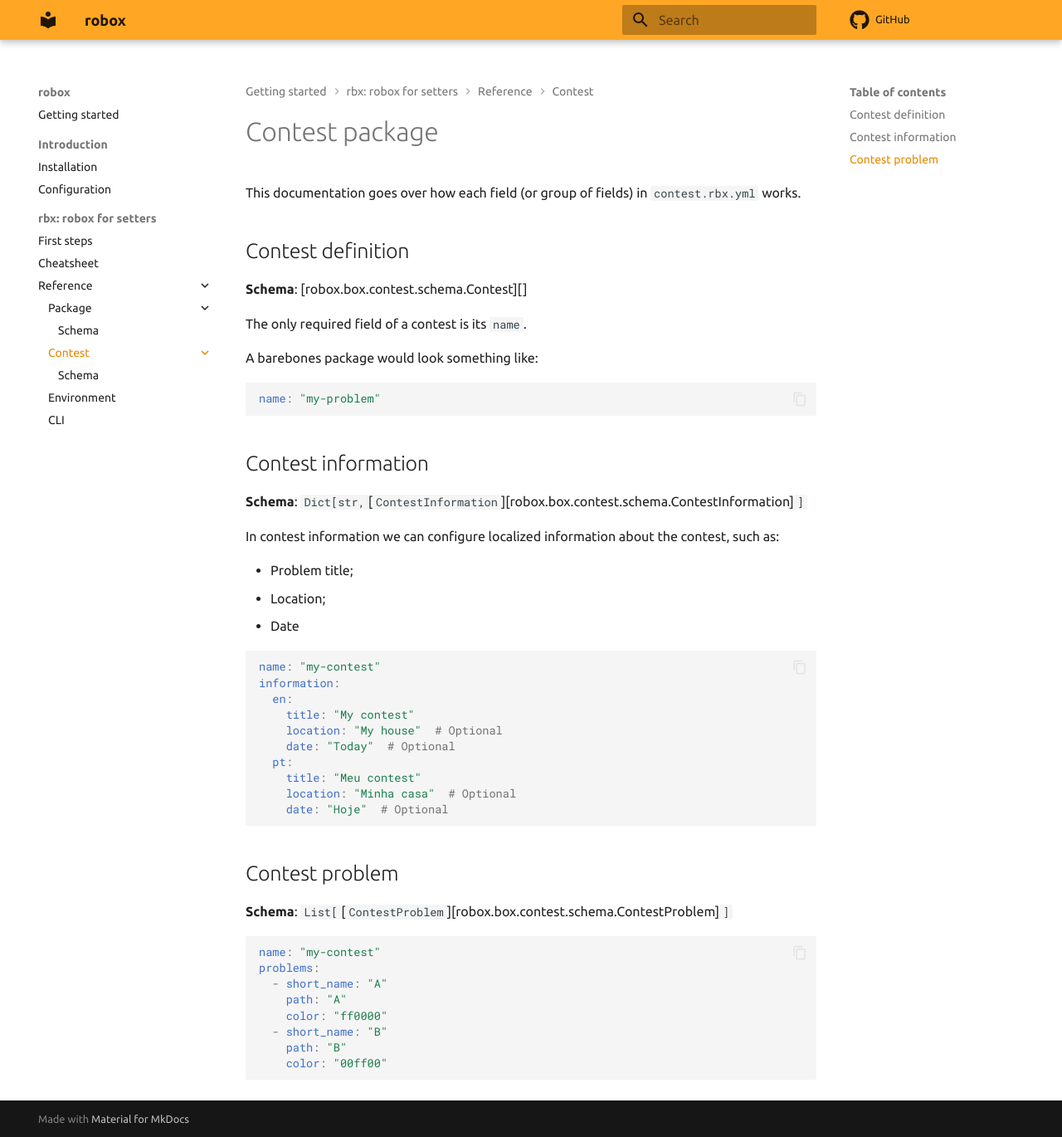
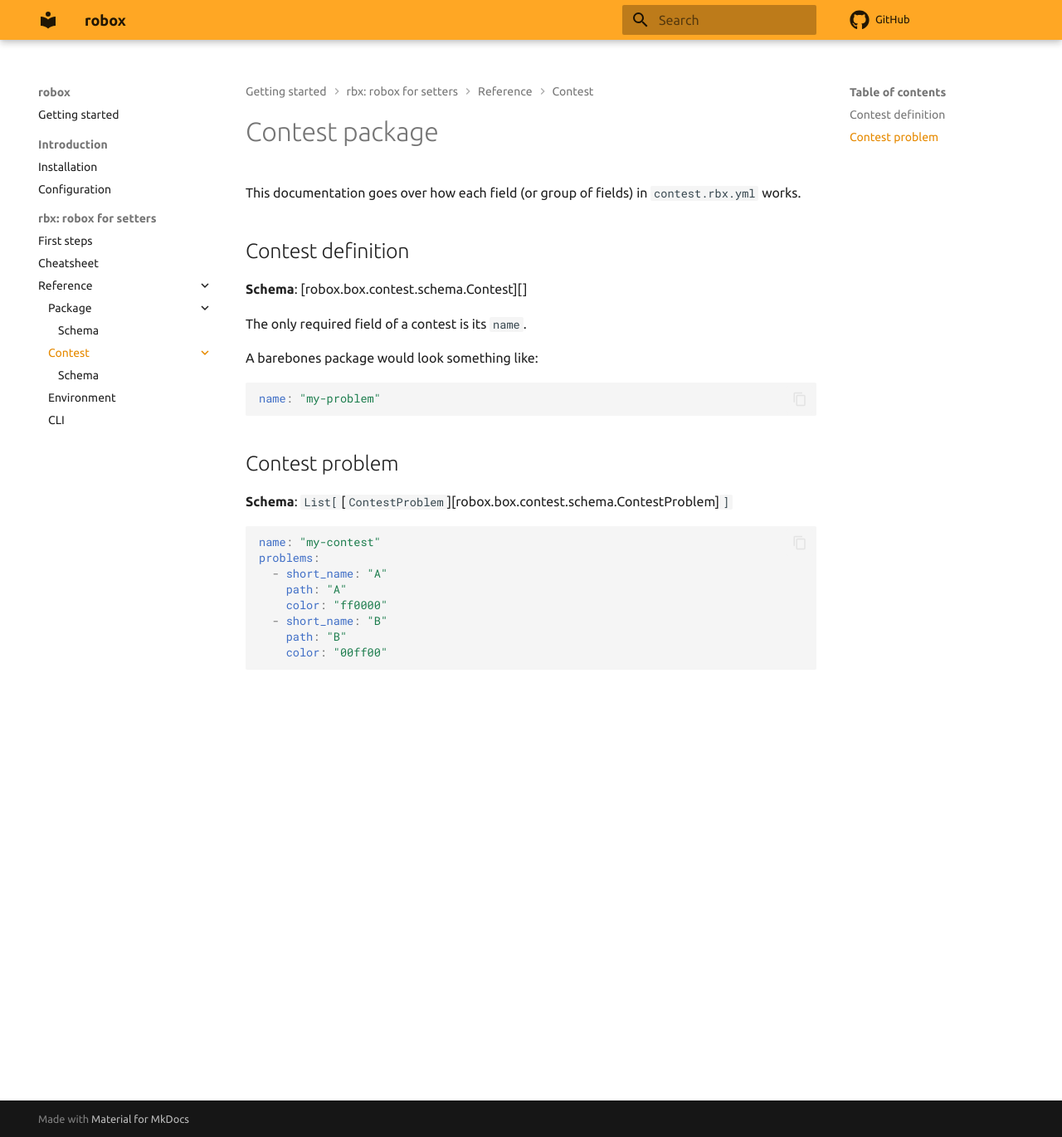
Before and after one commit to rsalesc/robox.io, an MkDocs documentation site: the page built from docs/setters/reference/contest/index.md, in a window 1280 px wide and 1370 px high. Shown: the whole window at 83% size. Built offline with MkDocs 1.6.1 and Material for MkDocs 9.7.7, drawn with Linux system fonts in a browser that asks for light colours; comment, search, counter and statistics services are not loaded.

Commit message:
remove undefined references to Contest schema items.

````diff
--- a/docs/setters/reference/contest/index.md
+++ b/docs/setters/reference/contest/index.md
@@ -13,30 +13,6 @@ A barebones package would look something like:
 ```yaml
 name: "my-problem"
 ```
-
-## Contest information
-
-**Schema**: `Dict[str, `[`ContestInformation`][robox.box.contest.schema.ContestInformation]`]`
-
-In contest information we can configure localized information about the contest, such as:
-
-- Problem title;
-- Location;
-- Date
-
-```yaml
-name: "my-contest"
-information:
-  en:
-    title: "My contest"
-    location: "My house"  # Optional
-    date: "Today"  # Optional
-  pt:
-    title: "Meu contest"
-    location: "Minha casa"  # Optional
-    date: "Hoje"  # Optional
-```
-
 ## Contest problem
 
 **Schema**: `List[`[`ContestProblem`][robox.box.contest.schema.ContestProblem]`]`
````
